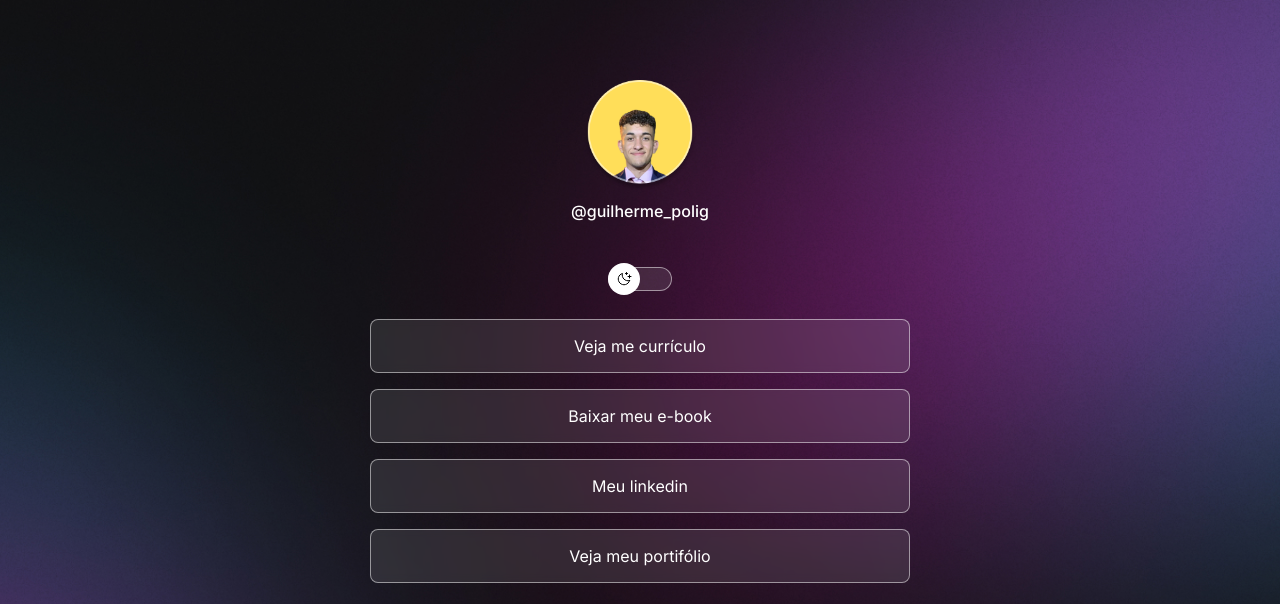
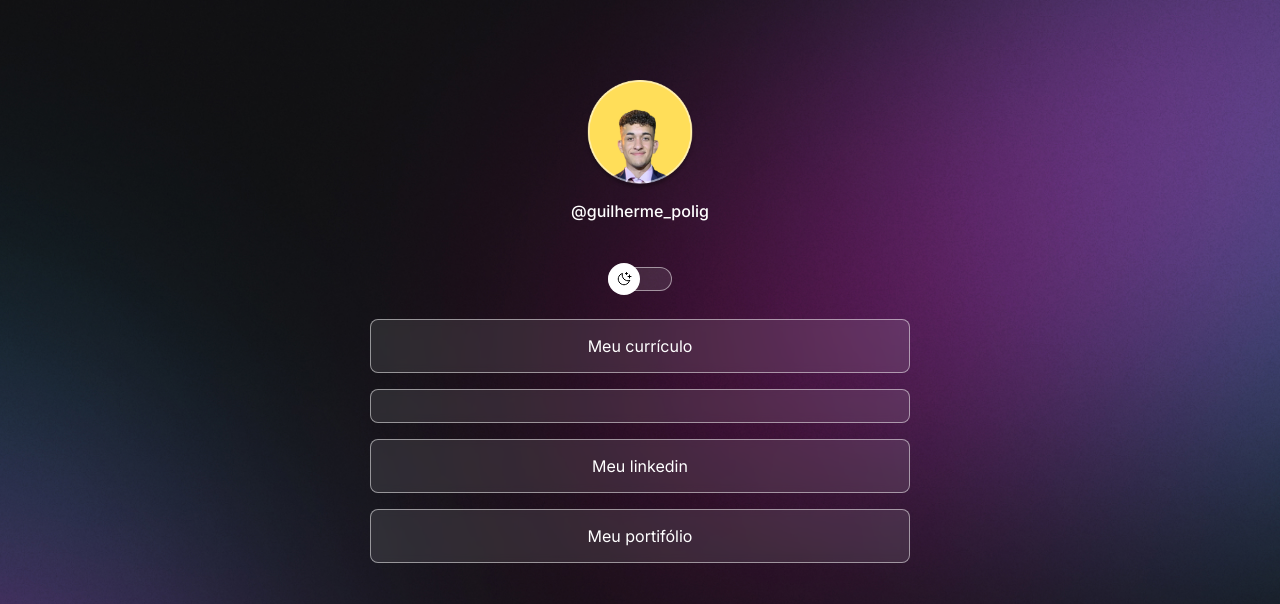
Before and after one commit to Guift3003/Projeto, a plain HTML site: page index.html in a window 1280 px wide. Shown: the top 604 px of the page. Drawn offline with nearby package versions, Linux system fonts and the light colour scheme.

Commit message:
Atualizando links

```diff
--- a/index.html
+++ b/index.html
@@ -30,11 +30,11 @@
       <ul>
 
         <li>
-          <a href="#" target="_blank" >Veja me currículo</a>
+          <a href="#" target="_blank" >Meu currículo</a>
         </li>
 
         <li>
-          <a href="#" target="_blank">Baixar meu e-book</a>
+          <a href="#" target="_blank"></a>
         </li>
 
         <li>
@@ -42,7 +42,7 @@
         </li>
 
         <li>
-          <a href="#" target="_blank">Veja meu portifólio</a>
+          <a href="https://github.com/Guift3003/Projeto.git" target="_blank">Meu portifólio</a>
         </li>
       </ul>
 
```
